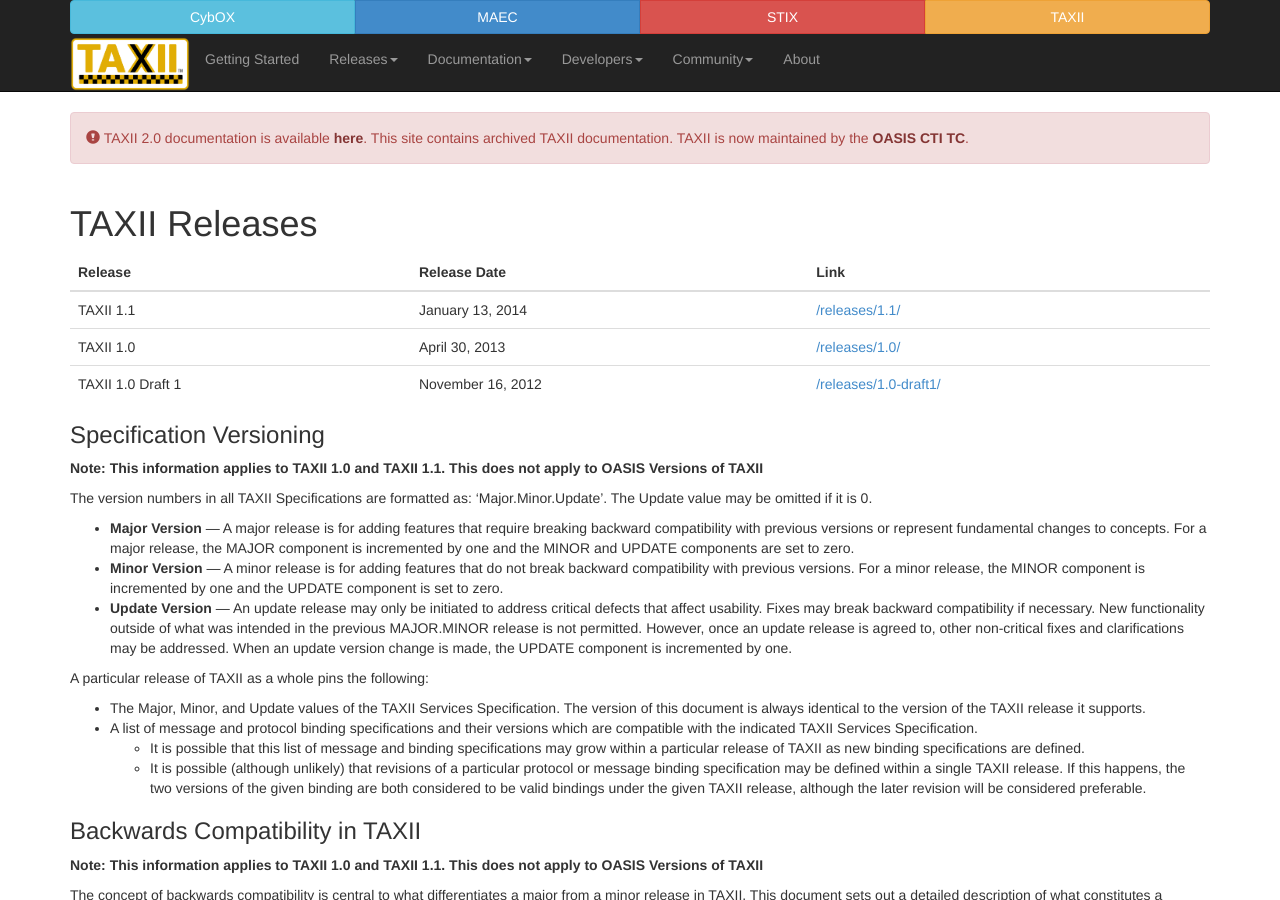
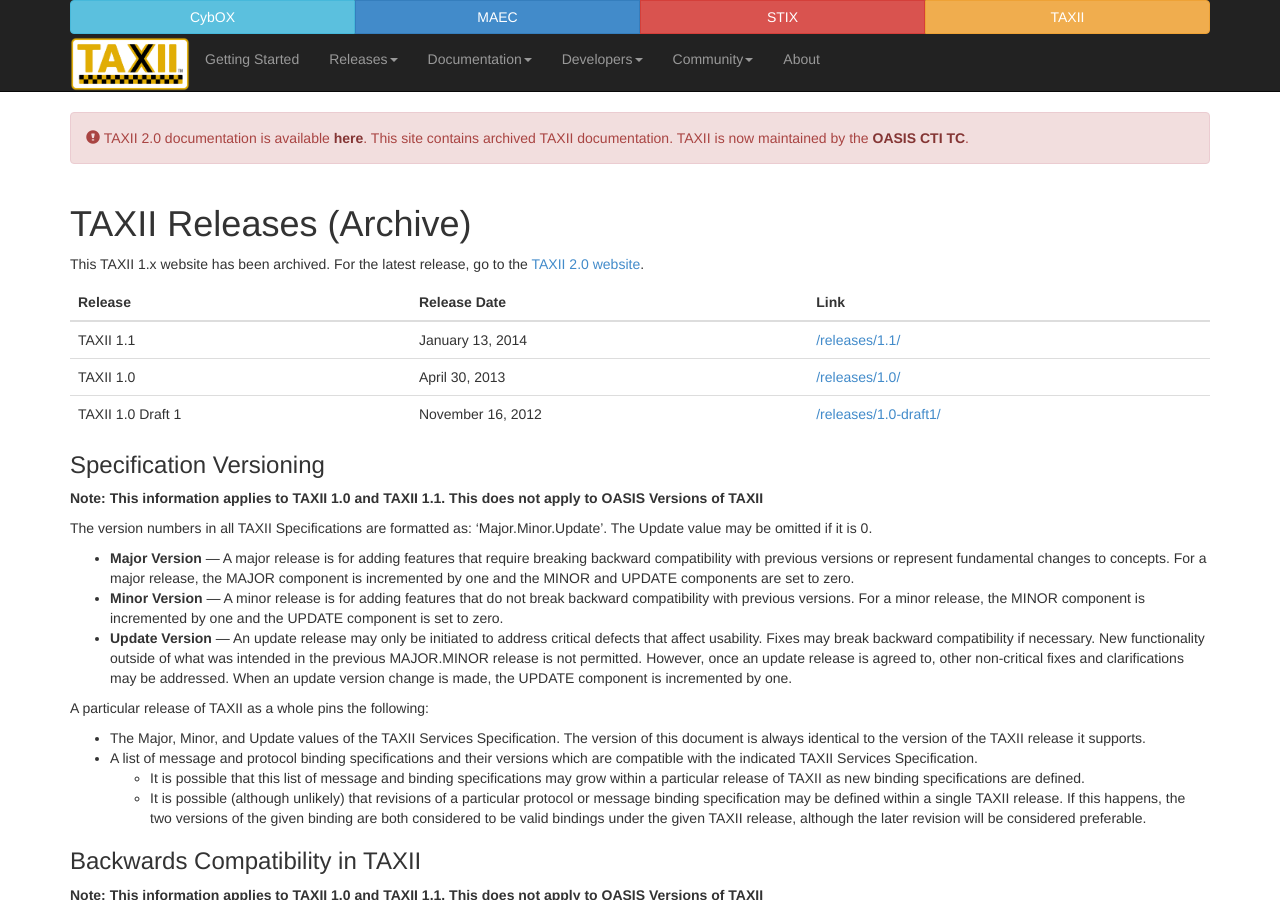
Before and after one commit to TAXIIProject/taxiiproject.github.io, a Jekyll site: the page built from releases/index.md, in a window 1280 px wide and 900 px high. Built offline with Jekyll 4.4.1, drawn with Linux system fonts in a browser that asks for light colours.

Commit message:
Updated Releases page
Added a link to the TAXII 2.0 website.

```diff
--- a/releases/index.md
+++ b/releases/index.md
@@ -1,7 +1,10 @@
 ---
 layout: flat
-title: TAXII Releases
+title: TAXII Releases (Archive)
 ---
+
+
+This TAXII 1.x website has been archived. For the latest release, go to the [TAXII 2.0 website](https://oasis-open.github.io/cti-documentation/).
 
 |Release|Release Date|Link|
 |-------|------------|---|
```
